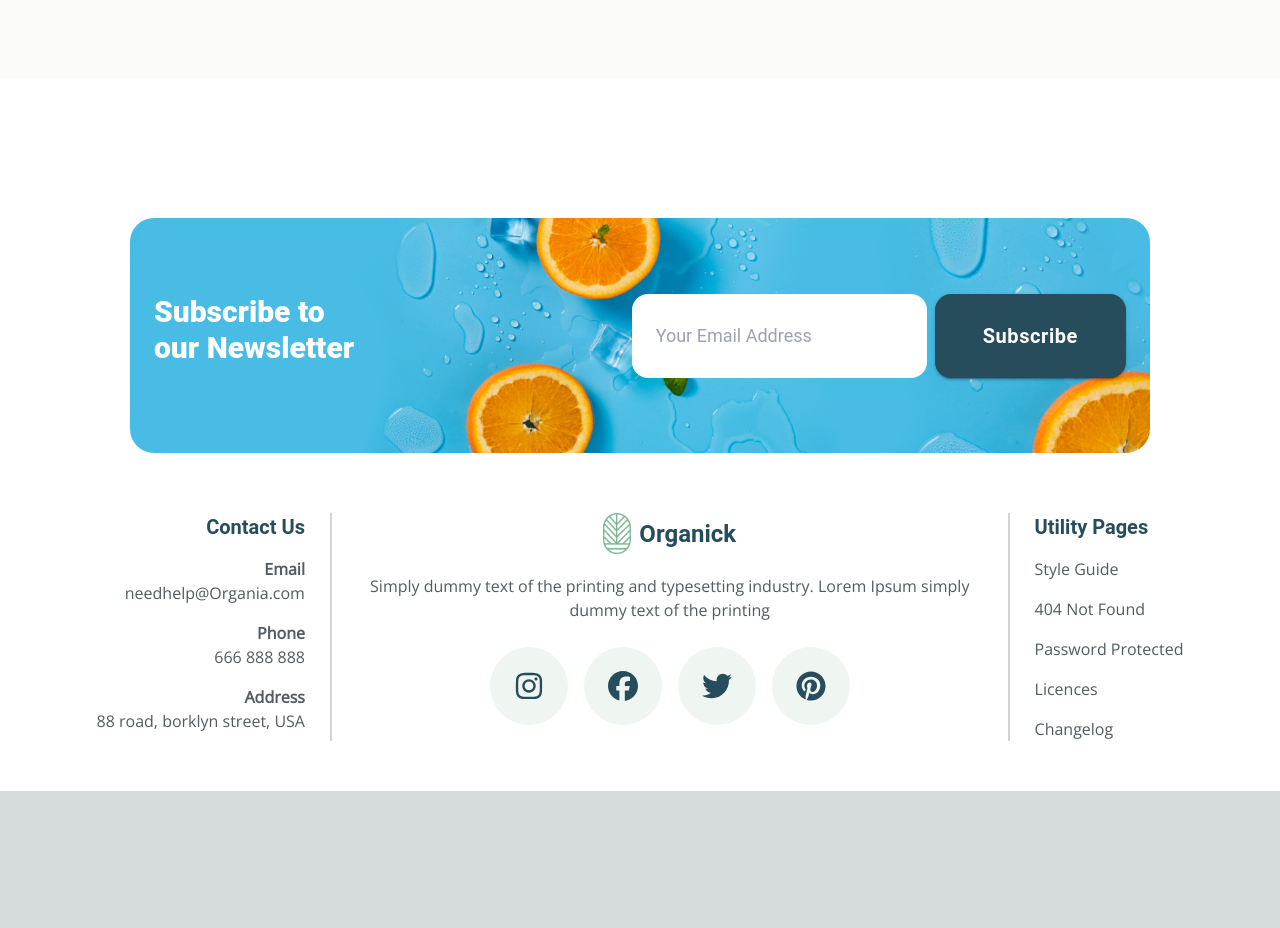
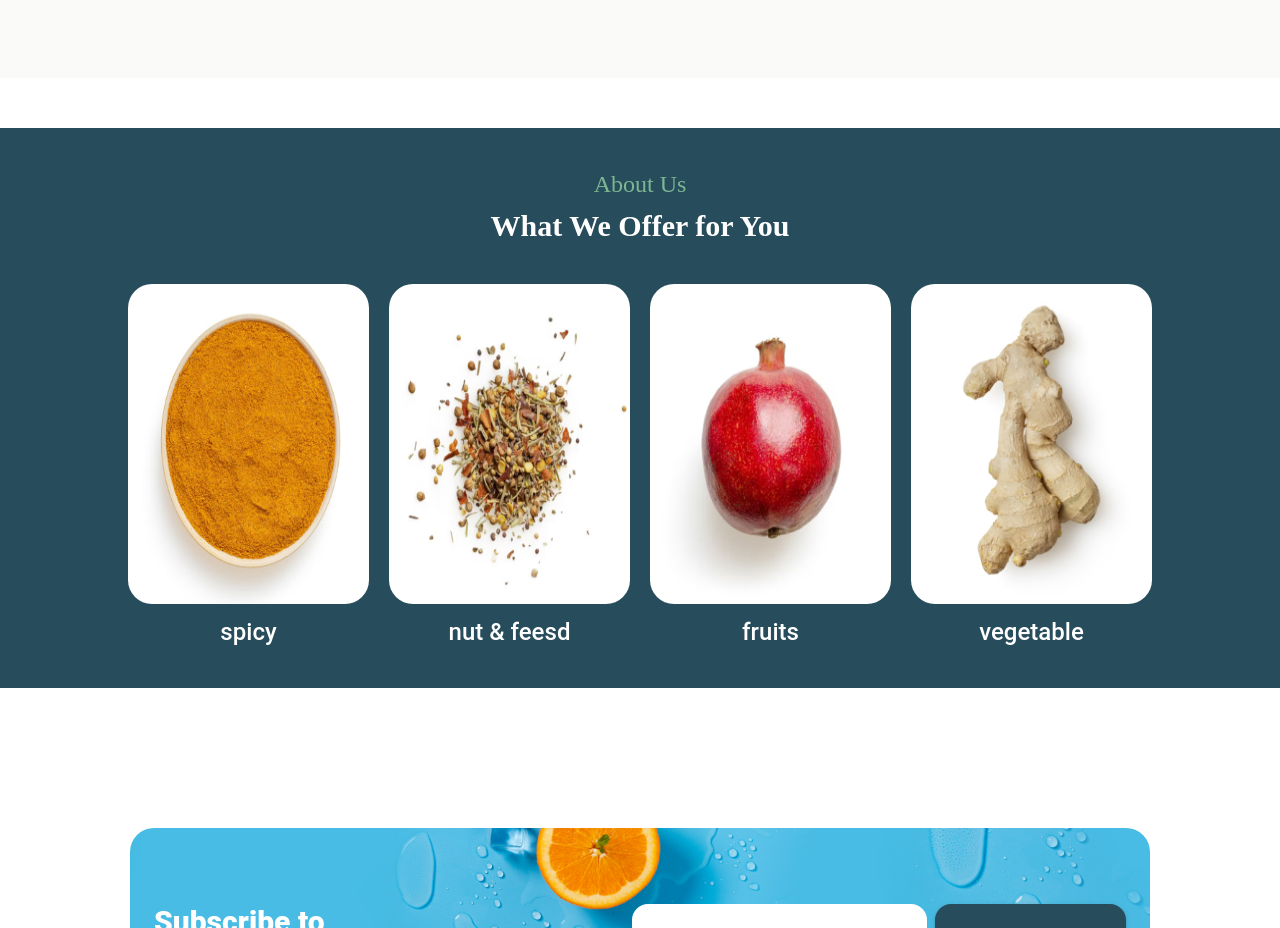
Before and after one commit to kaomao1234/agriculture-cloned-app, a Next.js app: page /About in a window 1280 px wide. Shown: the part 1960-2888 px from the top of the page. Before the commit the page ends 2751 px from the top, so only its background shows below. Built offline with nearby package versions, Linux system fonts and the light colour scheme.

Commit message:
feat(components): about =>  create offer product

```diff
--- a/src/components/Page/About/OfferProduct/index.tsx
+++ b/src/components/Page/About/OfferProduct/index.tsx
@@ -1,3 +1,42 @@
-export const OfferProduct = ()=>{
-    return <></>
-}
+export const OfferProduct = () => {
+  const content = [
+    {
+      name: "spicy",
+      image: "image_1.jpg",
+    },
+    {
+      name: "nut & feesd",
+      image: "image_2.jpg",
+    },
+    {
+      name: "fruits",
+      image: "image_3.jpg",
+    },
+    {
+      name: "vegetable",
+      image: "image_4.jpg",
+    },
+  ];
+  return (
+    <div className="flex size-full flex-col items-center bg-blue_dianne py-10 gap-10">
+      <div className="flex flex-col items-center gap-2">
+        <div className="font-yellowtail text-2xl font-normal text-acapulco">
+          About Us
+        </div>
+        <label className="font-yellowtail text-3xl font-extrabold text-white">
+          What We Offer for You
+        </label>
+      </div>
+      <div className="flex flex-row gap-5 items-stretch justify-stretch px-[10%]">
+        {content.map((val, index) => {
+          return (
+            <div className="flex flex-col items-center gap-3 flex-grow" key={index}>
+              <img src={`About/OfferProduct/${val.image}`} className="rounded-3xl size-[calc(100vh*0.4)]"></img>
+              <label className="text-white text-2xl font-medium font-roboto">{val.name}</label>
+            </div>
+          );
+        })}
+      </div>
+    </div>
+  );
+};
```
